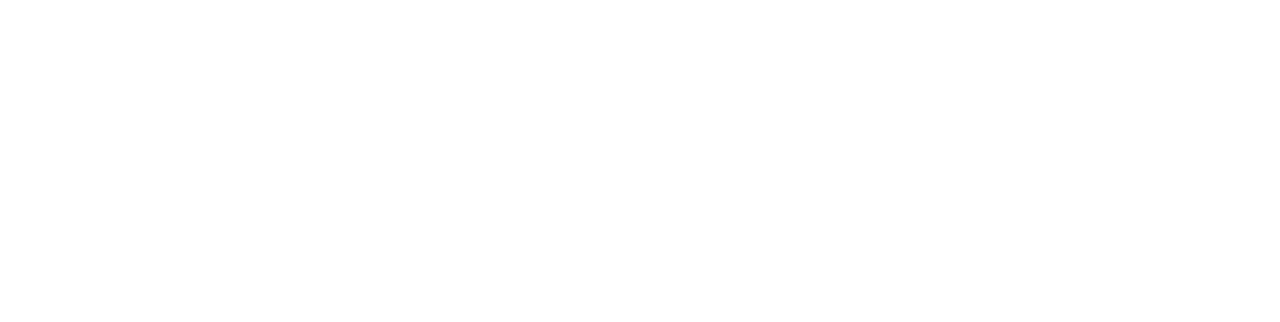
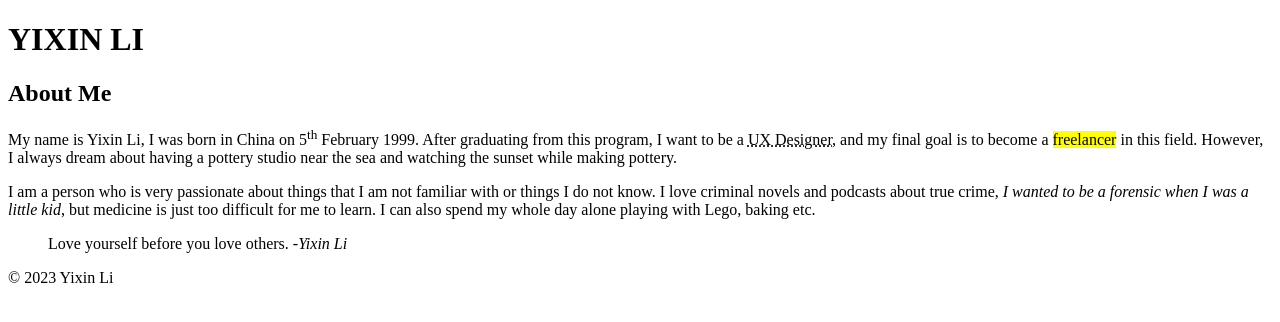
Before and after one commit to li000845/li000845.github.io, a plain HTML site: page html-assignment/index.html in a window 1280 px wide. Drawn offline with Linux system fonts and the light colour scheme.

Commit message:
About Me

```diff
--- a/html-assignment/index.html
+++ b/html-assignment/index.html
@@ -6,7 +6,13 @@
     <title>li000845 HTML Assignment</title>
 </head>
 <body>
-
-
+    <h1>YIXIN LI</h1>
+    <h2>About Me</h2>
+    <p>My name is Yixin Li, I was born in China on 5<sup>th</sup> February 1999. After graduating from this program, I want to be a <abbr title="User Experience Designer">UX Designer</abbr>, and my final goal is to become a <mark>freelancer</mark> in this field. However, I always dream about having a pottery studio near the sea and watching the sunset while making pottery.</p>
+    <p>I am a person who is very passionate about things that I am not familiar with or things I do not know. I love criminal novels and podcasts about true crime, <em>I wanted to be a forensic when I was a little kid</em>, but medicine is just too difficult for me to learn. I can also spend my whole day alone playing with Lego, baking etc.</p>
+    <blockquote>
+        Love yourself before you love others. -<cite>Yixin Li</cite>
+    </blockquote>
+    <footer><span>&copy; 2023 Yixin Li</span></footer>
 </body>
 </html>
```
